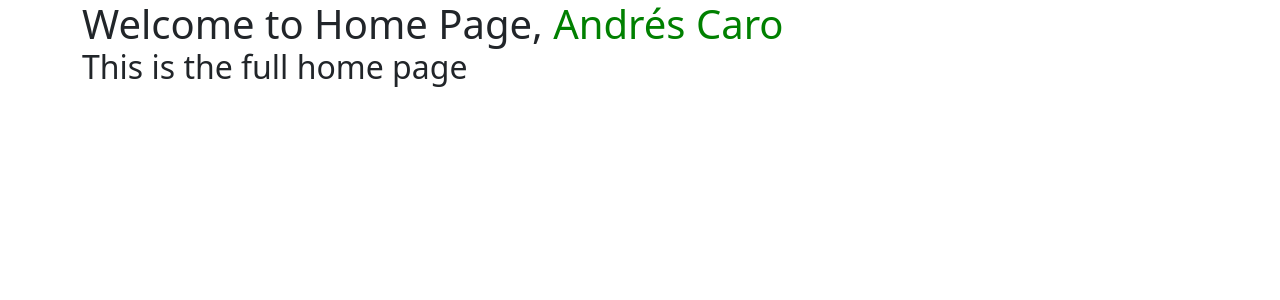
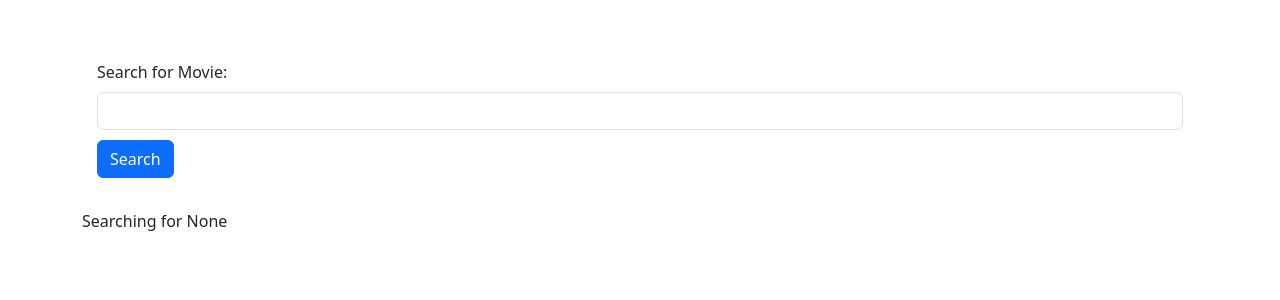
Before and after one commit to andrescaro16/DjangoProject, a Django app: page / in a window 1280 px wide. Shown: the top 300 px of the page. Run offline with Django 4.2, Linux system fonts and the light colour scheme.

Commit message:
Formulario de búsqueda

```diff
--- a/movie/templates/home.html
+++ b/movie/templates/home.html
@@ -5,6 +5,16 @@
 
 <div class="Container">
     <!--<h1>Welcome to Home Page</h1>-->
-    <h1 style="display: inline;">Welcome to Home Page,  <h1 style = "color: green; display: inline;"> {{name}} </h1></h1>
-    <h2>This is the full home page</h2>
+    <!--<h1 style="display: inline;">Welcome to Home Page,  <h1 style = "color: green; display: inline;"> {{name}} </h1></h1>
+    <h2>This is the full home page</h2> -->
+
+    <form>
+        <div class="mb-3" style="padding:15px; padding-top: 60px;">
+          <label for="searchMovie" class="form-label">Search for Movie: </label>
+          <input type="text" class="form-control" name="searchMovie">
+          <button type="submit" class="btn btn-primary" style="margin-top: 10px;">Search</button>
+        </div>
+    </form>
+    <p>Searching for {{searchTerm}}</p>
+
 </div>
--- a/movie/views.py
+++ b/movie/views.py
@@ -6,7 +6,9 @@
 def home(request):
     #return HttpResponse('<h1>Welcome to Home Page</h1>')
     #return render(request, 'home.html')
-    return render(request, 'home.html', {'name':'Andrés Caro'})
+    #return render(request, 'home.html', {'name':'Andrés Caro'})
+    searchTerm = request.GET.get('searchMovie')
+    return render(request, 'home.html', {'searchTerm': searchTerm})
 
 def about(request):
     return render(request, 'about.html')
```
